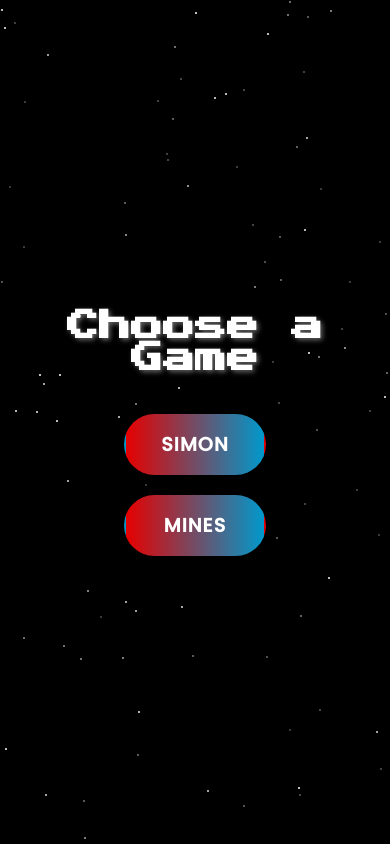
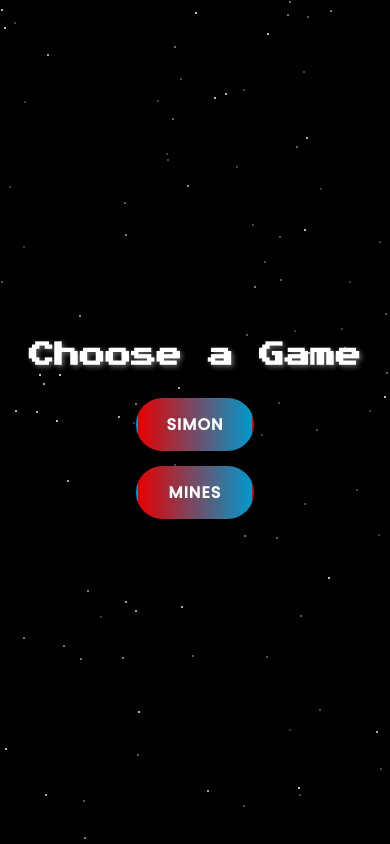
Before and after one commit to mallasagar321/simon.github.io, a plain HTML site: page index.html in a window 390 px wide. Drawn offline with Linux system fonts and the light colour scheme.

Commit message:
Update index.html

```diff
--- a/index.html
+++ b/index.html
@@ -25,8 +25,8 @@
 
     h1 {
       font-family: 'Press Start 2P', cursive;
-      font-size: 2.5rem; /* Reduced font size */
-      margin-bottom: 40px; /* Increased gap between heading and buttons */
+      font-size: 2rem; /* Adjusted for smaller font on mobile */
+      margin-bottom: 30px; /* Reduced gap between heading and buttons */
       text-shadow: 2px 2px 5px rgba(255, 255, 255, 0.4);
       transition: color 0.3s ease;
     }
@@ -37,15 +37,15 @@
 
     .button-container {
       display: flex;
-      gap: 30px; /* Increased gap between buttons */
+      gap: 20px; /* Adjusted gap between buttons */
     }
 
     .button {
-      background: linear-gradient(90deg, #e60000, #0099cc); /* Gaming-inspired color */
+      background: linear-gradient(90deg, #e60000, #0099cc);
       color: #fff;
       border: 2px solid transparent;
-      padding: 18px 50px; /* Increased padding for a more substantial look */
-      font-size: 1.4rem; /* Larger font size */
+      padding: 14px 35px; /* Adjusted padding for smaller screens */
+      font-size: 1.2rem; /* Smaller font size for better fit */
       font-weight: bold;
       font-family: 'Poppins', sans-serif;
       border-radius: 50px;
@@ -76,7 +76,7 @@
     }
 
     .button:hover {
-      background: linear-gradient(90deg, #cc0000, #006699); /* Hover effect with different colors */
+      background: linear-gradient(90deg, #cc0000, #006699);
       border-color: #fff;
       transform: scale(1.1);
       box-shadow: 0 8px 16px rgba(0, 0, 0, 0.3);
@@ -89,17 +89,17 @@
 
     @media (max-width: 480px) {
       h1 {
-        font-size: 2rem;
+        font-size: 1.6rem; /* Further reduced font size for mobile */
       }
 
       .button-container {
         flex-direction: column;
-        gap: 20px;
+        gap: 15px; /* Adjusted button gap for mobile */
       }
 
       .button {
-        padding: 14px 35px;
-        font-size: 1.2rem;
+        padding: 12px 28px; /* Adjusted padding for mobile */
+        font-size: 1rem; /* Smaller font size for mobile */
       }
     }
 
@@ -132,6 +132,21 @@
   </style>
 </head>
 <body>
+  <audio id="background-music" src="second.mp3" autoplay loop></audio>
+  <script>
+    document.addEventListener("DOMContentLoaded", () => {
+        const audio = document.getElementById("background-music");
+        audio.volume = 0.5; // Adjust volume (0.0 to 1.0)
+
+        // Try playing immediately
+        audio.play().catch(() => {
+            // If autoplay is blocked, wait for user interaction
+            document.body.addEventListener("click", () => {
+                audio.play();
+            }, { once: true });
+        });
+    });
+  </script>
   <div class="stars">
     <script>
       const starContainer = document.querySelector('.stars');
```
